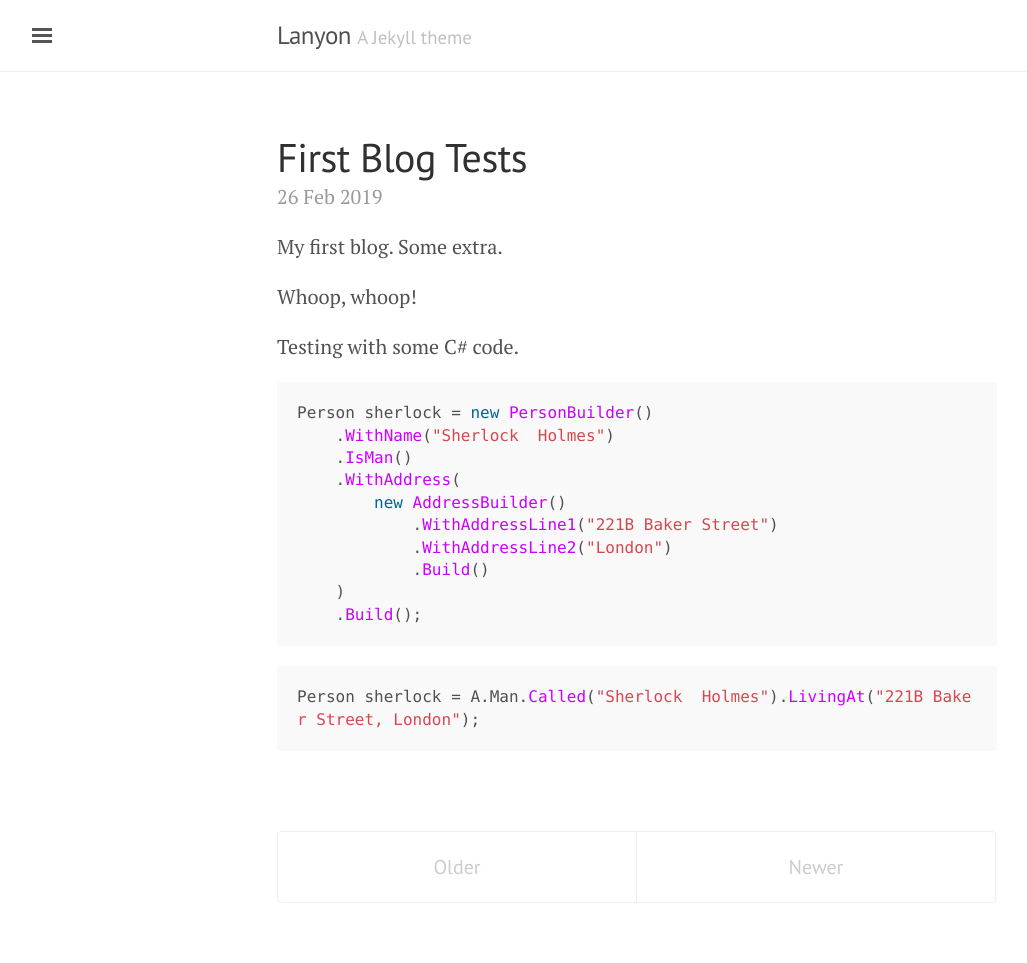
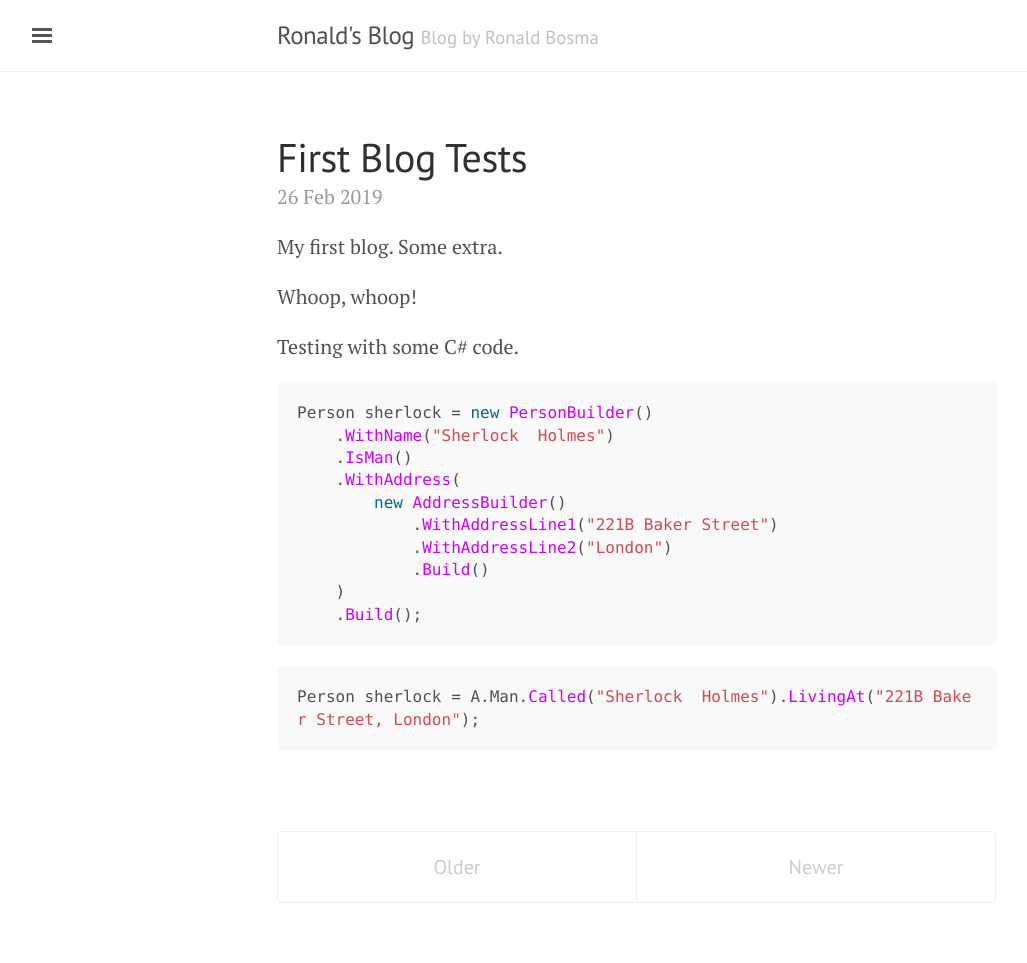
Before and after one commit to ronaldbosma/ronaldbosma.github.io, a Jekyll site: the page built from index.html, in a window 1280 px wide. Shown: the whole page, without its empty margins (3-1030 px from the left). Built offline with Jekyll 4.4.1, drawn with Linux system fonts in a browser that asks for light colours; the list of posts is cut into pages by our own code.

Commit message:
Changed config with by own content

```diff
--- a/_config.yml
+++ b/_config.yml
@@ -5,18 +5,18 @@
 relative_permalinks: true
 
 # Setup
-title:               Lanyon
-tagline:             'A Jekyll theme'
-description:         'A reserved <a href="http://jekyllrb.com" target="_blank">Jekyll</a> theme that places the utmost gravity on content with a hidden drawer. Made by <a href="https://twitter.com/mdo" target="_blank">@mdo</a>.'
-url:                 http://lanyon.getpoole.com
+title:               Ronald's Blog
+tagline:             'Blog by Ronald Bosma'
+description:         'Blog by Ronald Bosma'
+url:                 https://ronaldbosma.github.io/
 baseurl:             ''
 paginate:            5
 
 # About/contact
 author:
-  name:              Mark Otto
-  url:               https://twitter.com/mdo
-  email:             markdotto@gmail.com
+  name:              Ronald Bosma
+  url:               https://twitter.com/ronaldbosma1
+  email:             ronald.bosma@infosupport.com
 
 # Custom vars
 version:             1.0.0
```
